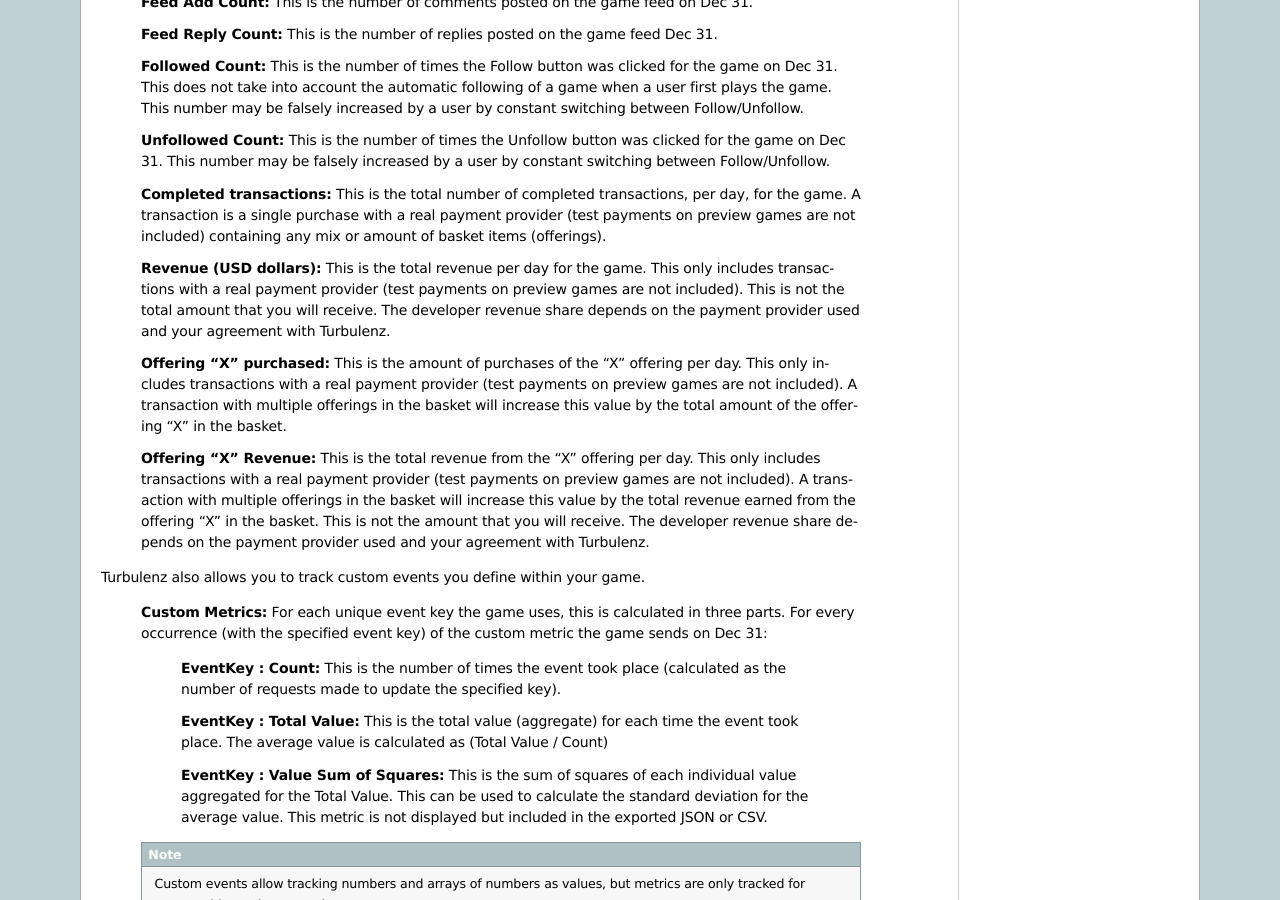
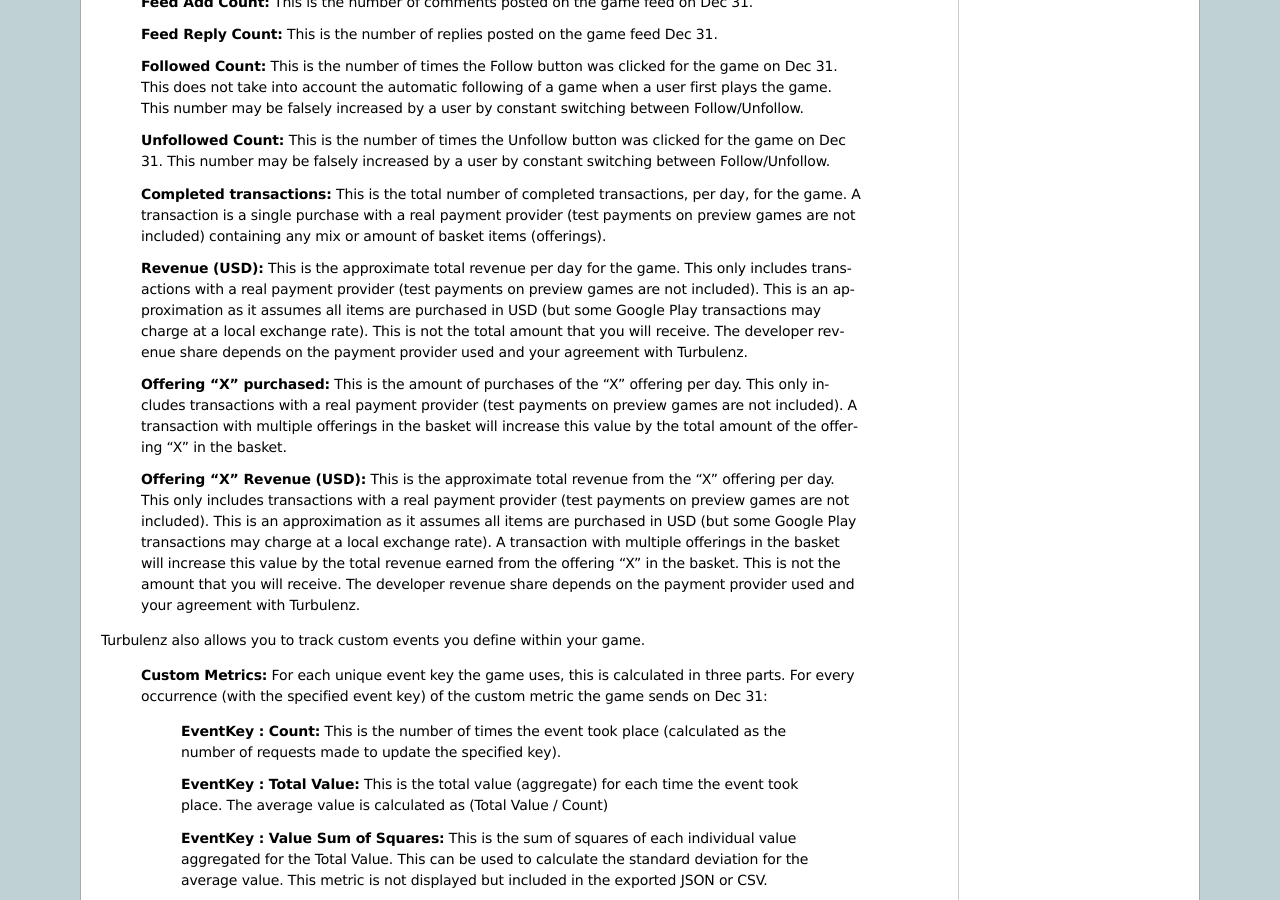
Before and after one commit to turbulenz/turbulenz_engine, a Sphinx documentation site: the page built from docs/source/hub/user_guide.rst, in a window 1280 px wide and 900 px high, scrolled down 18255 px. Built offline with Sphinx 7.4.7, drawn with Linux system fonts in a browser that asks for light colours.

Commit message:
Hub guide metrics update

```diff
--- a/docs/source/hub/user_guide.rst
+++ b/docs/source/hub/user_guide.rst
@@ -887,8 +887,10 @@ To explain the behaviour of metrics in a simple way, let's assume these metrics
     A transaction is a single purchase with a real payment provider (test payments on preview games are not included)
     containing any mix or amount of basket items (offerings).
 
-    **Revenue (USD dollars):** This is the total revenue per day for the game.
+    **Revenue (USD):** This is the approximate total revenue per day for the game.
     This only includes transactions with a real payment provider (test payments on preview games are not included).
+    This is an approximation as it assumes all items are purchased in USD (but some Google Play transactions may charge
+    at a local exchange rate).
     This is not the total amount that you will receive.
     The developer revenue share depends on the payment provider used and your agreement with Turbulenz.
 
@@ -897,8 +899,10 @@ To explain the behaviour of metrics in a simple way, let's assume these metrics
     A transaction with multiple offerings in the basket will increase this value by the total amount of the offering
     "X" in the basket.
 
-    **Offering "X" Revenue:** This is the total revenue from the "X" offering per day.
+    **Offering "X" Revenue (USD):** This is the approximate total revenue from the "X" offering per day.
     This only includes transactions with a real payment provider (test payments on preview games are not included).
+    This is an approximation as it assumes all items are purchased in USD (but some Google Play transactions may charge
+    at a local exchange rate).
     A transaction with multiple offerings in the basket will increase this value by the total revenue earned from the
     offering "X" in the basket.
     This is not the amount that you will receive.
```
